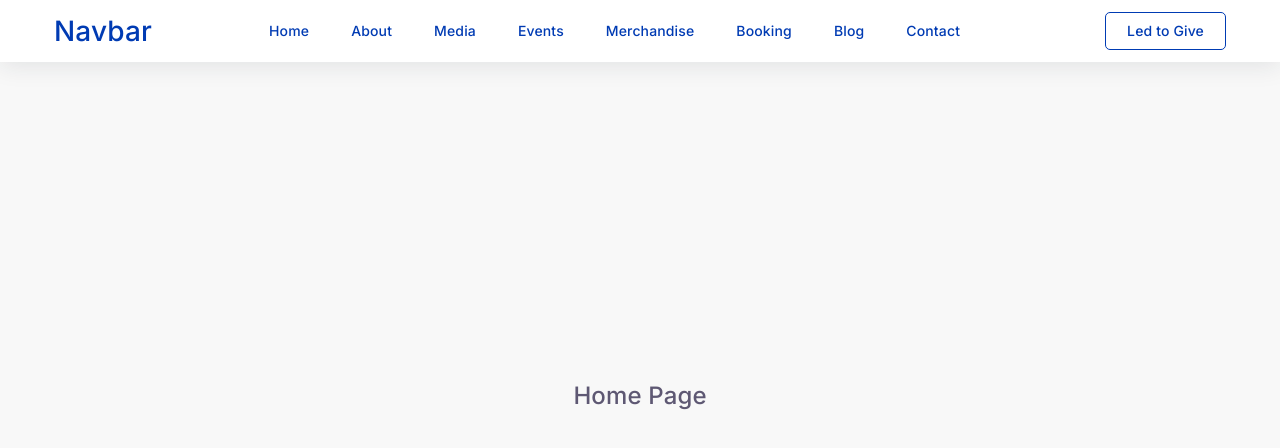
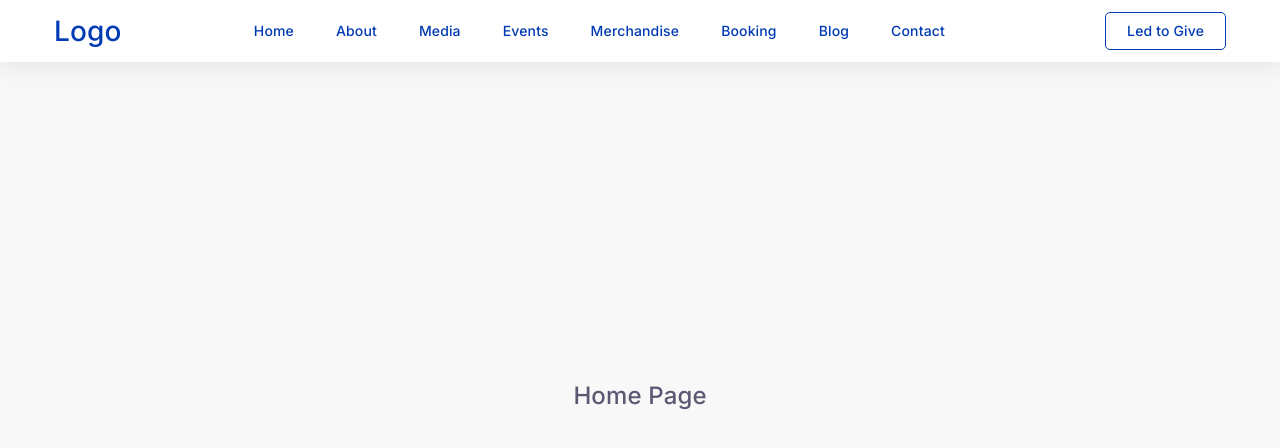
Before and after one commit to AyodEji-09/pastor-ayo, a Next.js app: page / in a window 1280 px wide. Shown: the top 448 px of the page. Built offline with nearby package versions, Linux system fonts and the light colour scheme.

Commit message:
page setup

```diff
--- a/src/components/Header.jsx
+++ b/src/components/Header.jsx
@@ -72,7 +72,7 @@ const Header = () => {
         <nav className="navbar navbar-expand-lg">
           <div className="container">
             <Link href="/" className="navbar-brand" >
-              Navbar
+              Logo
             </Link>
             <button
               style={{ padding: "8px 12px !important" }}
```
